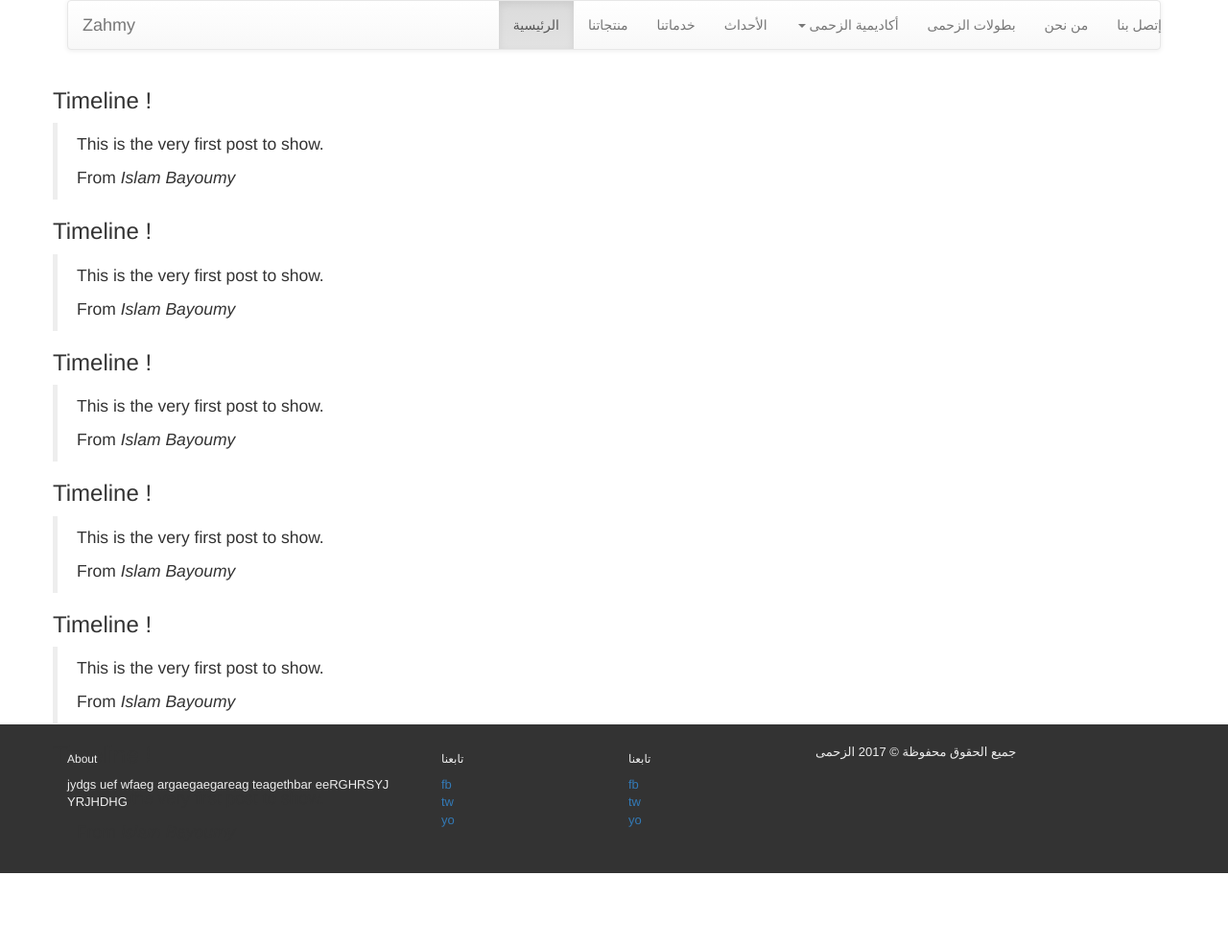
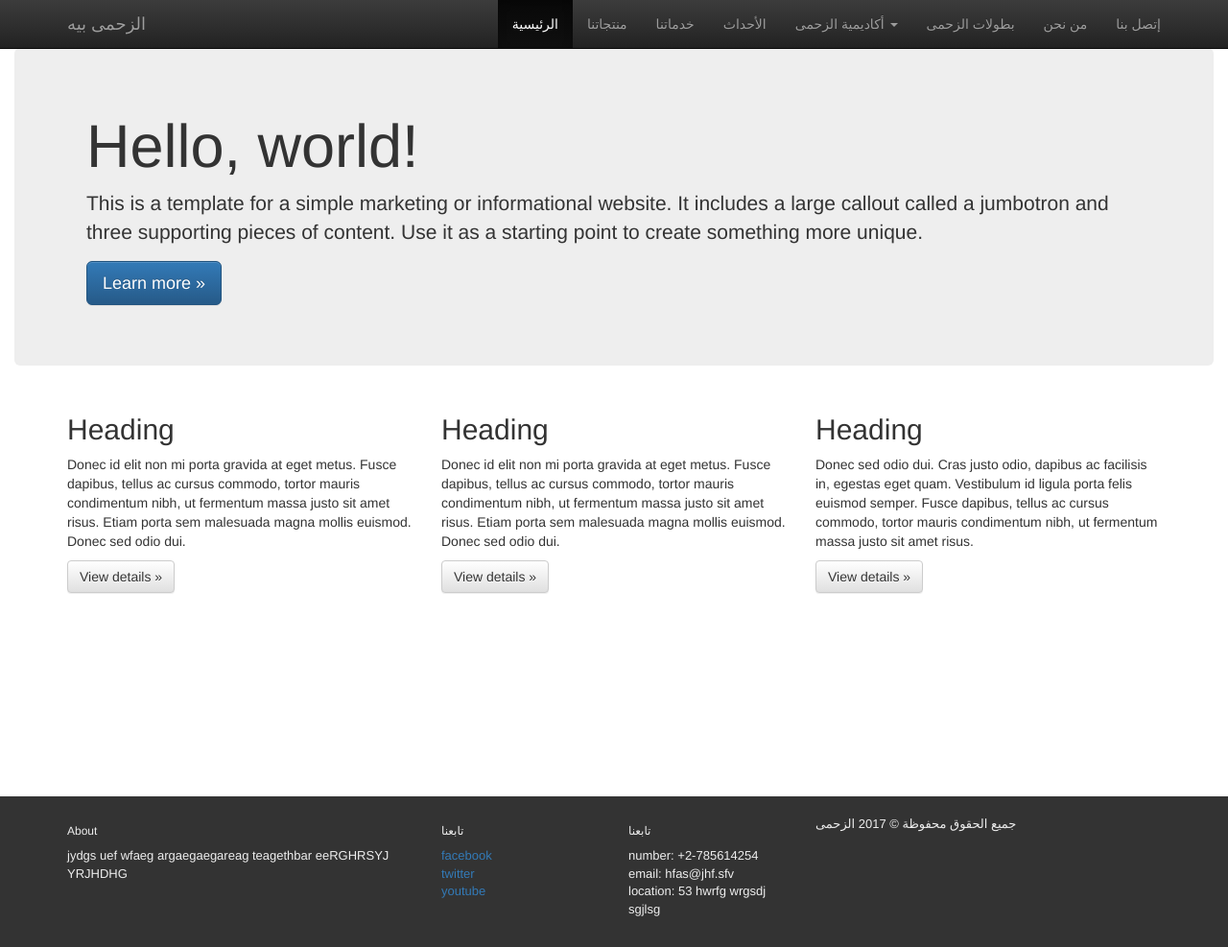
Before and after one commit to islambayoumy/zahmi, a Django app: page /website/ in a window 1280 px wide. Shown: the whole page at 96% size. Before the commit the page ends 910 px from the top, so only its background shows below. Run offline with Django 3.2, Linux system fonts and the light colour scheme; some libraries are stand-ins or nearby versions.

Commit message:
template

```diff
--- /dev/null
+++ b/website/static/css/common.css
@@ -0,0 +1,34 @@
+html {
+    height: 100%;
+}
+body {
+    padding-top: 50px;
+    height: 100%;
+}
+.wrapper {
+    min-height: 100%;
+    height: auto !important;
+    height: 100%;
+}
+nav.navbar-inverse .navbar-toggle{
+    margin-left: 20px;
+}
+nav.navbar-inverse .navbar-nav>li>a, nav ul.dropdown-menu>li>a {
+    text-align: right;
+}
+nav.navbar-inverse .navbar-nav>li {
+    direction: rtl;
+}
+footer {
+    background: #333;
+    color: #eee;
+    font-size: 13px;
+    padding: 20px;
+    clear:both;
+    min-height: 155px;
+    margin-top: 30px;
+}
+ul.unstyled {
+    list-style: none;
+    padding: 0;
+}
--- a/website/templates/website/base.html
+++ b/website/templates/website/base.html
@@ -11,6 +11,7 @@
     integrity="sha384-BVYiiSIFeK1dGmJRAkycuHAHRg32OmUcww7on3RYdg4Va+PmSTsz/K68vbdEjh4u" crossorigin="anonymous">
   <link rel="stylesheet" href="https://maxcdn.bootstrapcdn.com/bootstrap/3.3.7/css/bootstrap-theme.min.css"
     integrity="sha384-rHyoN1iRsVXV4nD0JutlnGaslCJuC7uwjduW9SVrLvRYooPp2bWYgmgJQIXwl/Sp" crossorigin="anonymous">
+  <link rel="stylesheet" href="{% static 'css/common.css' %}">
 
   <script src="https://ajax.googleapis.com/ajax/libs/jquery/3.2.0/jquery.min.js"></script>
   <script src="https://maxcdn.bootstrapcdn.com/bootstrap/3.3.7/js/bootstrap.min.js"
@@ -19,49 +20,27 @@
   {% block includes %}{% endblock  %}
 
 <style>
-html, body{
-  height: 100%;
-}
-.wrapper {
-    min-height: 100%;
-    height: auto !important;
-    height: 100%;
-    margin: 0 auto -155px; /* the bottom margin is the negative value of the footer's height */
-}
-
-footer{
-  background: #333;
-  color: #eee;
-  font-size: 13px;
-  padding: 20px;
-  clear:both;
-  min-height: 155px;
-}
-
-ul.unstyled{
-  list-style: none;
-  padding: 0;
-}
 </style>
 </head>
 <body>
-<div class="container wrapper">
 
-  <div class="navbar navbar-default " role="navigation" id="main_navbar">
+  <nav class="navbar navbar-inverse navbar-fixed-top" role="navigation">
     <div class="container">
+      <div class="navbar-header">
 
-      <button type="button" class="pull-left navbar-toggle collapsed" data-toggle="collapse" data-target=".navbar-responsive-collapse" aria-expanded="false">
+        <button type="button" class="pull-left navbar-toggle collapsed" data-toggle="collapse"
+          data-target="#navbar" aria-expanded="false" aria-controls="navbar">
           <span class="sr-only">Toggle navigation</span>
           <span class="icon-bar"></span>
           <span class="icon-bar"></span>
           <span class="icon-bar"></span>
         </button>
 
-      <a class="navbar-brand" href="/">Zahmy</a>
-      <!-- <img alt="Zahmy" src="{% static 'images/zahmy_logo.png' %}"> -->
+        <a class="navbar-brand" href="#">الزحمى بيه<!--<img alt="Brand" src="{% static 'images/zahmy_logo.png' %}">--></a>
 
-      <div class="collapse navbar-collapse navbar-responsive-collapse">
+      </div><!--/.navbar-header -->
 
+      <div class="collapse navbar-collapse" id="navbar">
         <ul class="nav navbar-nav navbar-right">
           <li class="active"><a href="#">الرئيسية</a></li>
           <li><a href="#">منتجاتنا </a></li>
@@ -82,21 +61,17 @@ ul.unstyled{
           <li><a href="#">من نحن </a></li>
           <li><a href="#">إتصل بنا </a></li>
         </ul>
+      </div><!--/.navbar-collapse -->
+    </div>
+  </nav>
 
-      </div>
+  <div class="container-fluid wrapper">
 
-    </div>
-  </div>
+    {% block container %}{% endblock  %}
+
+  </div> <!-- /container-fluid -->
 
 	<div class="clearfix"></div>
-
-  <div class="row">
-    {% block container %}{% endblock  %}
-  </div>
-
-  <div class="clearfix"></div>
-
-</div>
 
   <footer>
 	  <div class="container">
@@ -111,17 +86,17 @@ ul.unstyled{
         <div class="col-sm-2">
         <h6>تابعنا</h6>
         <ul class="unstyled">
-          <li><a href="#">fb</a></li>
-          <li><a href="#">tw</a></li>
-          <li><a href="#">yo</a></li>
+          <li><a href="#">facebook</a></li>
+          <li><a href="#">twitter</a></li>
+          <li><a href="#">youtube</a></li>
         </ul>
         </div>
         <div class="col-sm-2">
         <h6>تابعنا</h6>
         <ul class="unstyled">
-          <li><a href="#">fb</a></li>
-          <li><a href="#">tw</a></li>
-          <li><a href="#">yo</a></li>
+          <li>number: +2-785614254</li>
+          <li>email: hfas@jhf.sfv</li>
+          <li>location: 53 hwrfg wrgsdj sgjlsg</li>
         </ul>
         </div>
         <div class="col-sm-4"><p>جميع الحقوق محفوظة &copy; 2017 الزحمى</p></div>
--- a/website/templates/website/home.html
+++ b/website/templates/website/home.html
@@ -4,59 +4,35 @@
 
 {% block container %}
 
-  <h3>
-    Timeline !
-  </h3>
+		<!-- Main jumbotron for a primary marketing message or call to action -->
+		<div class="jumbotron">
+		  <div class="container">
+			<h1>Hello, world!</h1>
+			<p>This is a template for a simple marketing or informational website. It includes a large callout called a jumbotron and three supporting pieces of content. Use it as a starting point to create something more unique.</p>
+			<p><a class="btn btn-primary btn-lg" href="#" role="button">Learn more &raquo;</a></p>
+		  </div>
+		</div>
 
-  <blockquote>
-  <p>This is the very first post to show.</p>
-  From <cite title="Source Title">Islam Bayoumy</cite>
-</blockquote>
+		<div class="container">
+		  <!-- Example row of columns -->
+		  <div class="row">
+        <div class="col-md-4">
+          <h2>Heading</h2>
+          <p>Donec id elit non mi porta gravida at eget metus. Fusce dapibus, tellus ac cursus commodo, tortor mauris condimentum nibh, ut fermentum massa justo sit amet risus. Etiam porta sem malesuada magna mollis euismod. Donec sed odio dui. </p>
+          <p><a class="btn btn-default" href="#" role="button">View details &raquo;</a></p>
+        </div>
+        <div class="col-md-4">
+          <h2>Heading</h2>
+          <p>Donec id elit non mi porta gravida at eget metus. Fusce dapibus, tellus ac cursus commodo, tortor mauris condimentum nibh, ut fermentum massa justo sit amet risus. Etiam porta sem malesuada magna mollis euismod. Donec sed odio dui. </p>
+          <p><a class="btn btn-default" href="#" role="button">View details &raquo;</a></p>
+        </div>
+        <div class="col-md-4">
+          <h2>Heading</h2>
+          <p>Donec sed odio dui. Cras justo odio, dapibus ac facilisis in, egestas eget quam. Vestibulum id ligula porta felis euismod semper. Fusce dapibus, tellus ac cursus commodo, tortor mauris condimentum nibh, ut fermentum massa justo sit amet risus.</p>
+          <p><a class="btn btn-default" href="#" role="button">View details &raquo;</a></p>
+        </div>
+		  </div>
 
-  <h3>
-    Timeline !
-  </h3>
-
-  <blockquote>
-  <p>This is the very first post to show.</p>
-  From <cite title="Source Title">Islam Bayoumy</cite>
-</blockquote>
-
-  <h3>
-    Timeline !
-  </h3>
-
-  <blockquote>
-  <p>This is the very first post to show.</p>
-  From <cite title="Source Title">Islam Bayoumy</cite>
-</blockquote>
-
-  <h3>
-    Timeline !
-  </h3>
-
-  <blockquote>
-  <p>This is the very first post to show.</p>
-  From <cite title="Source Title">Islam Bayoumy</cite>
-</blockquote>
-
-  <h3>
-    Timeline !
-  </h3>
-
-  <blockquote>
-  <p>This is the very first post to show.</p>
-  From <cite title="Source Title">Islam Bayoumy</cite>
-</blockquote>
-
-  <h3>
-    Timeline !
-  </h3>
-
-  <blockquote>
-  <p>This is the very first post to show.</p>
-  From <cite title="Source Title">Islam Bayoumy</cite>
-</blockquote>
-
+    </div> <!-- /container -->
 
 {% endblock %}
```
Lines whose indentation alone changed are shown as unchanged.
